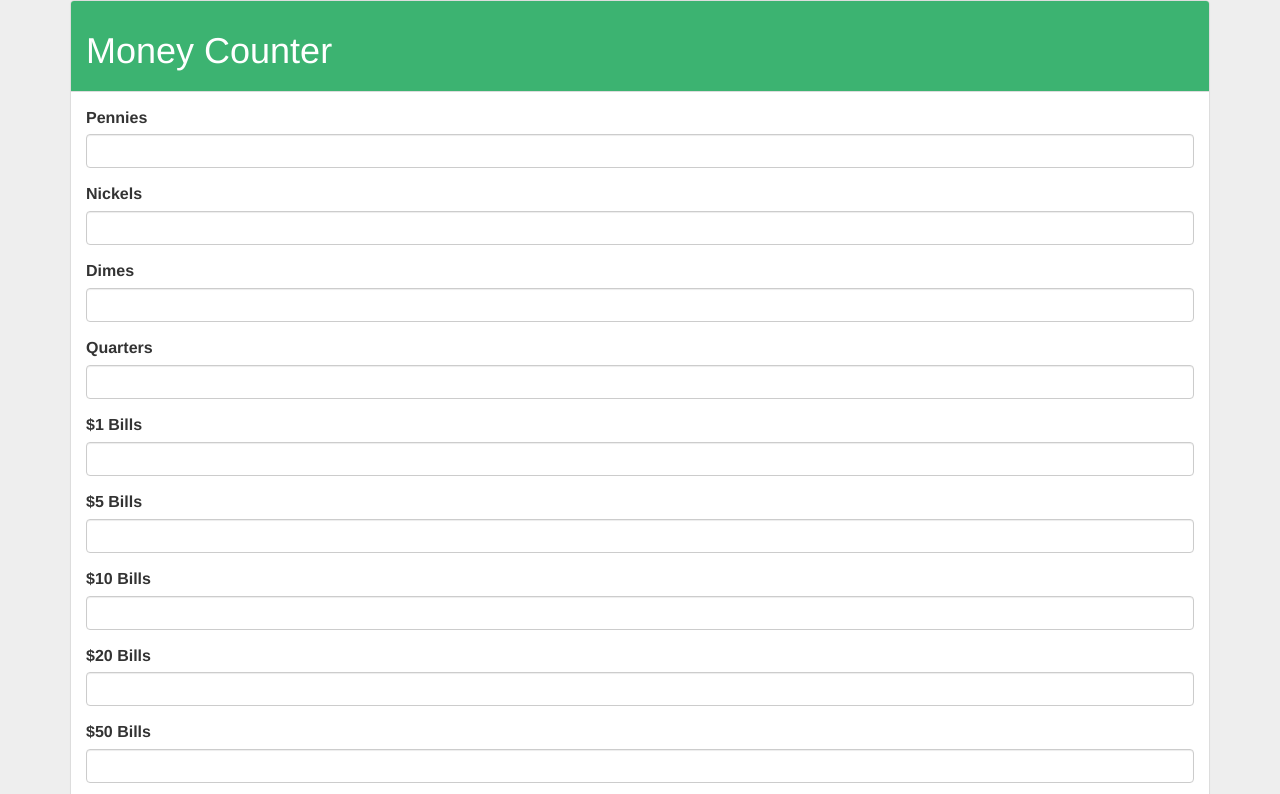
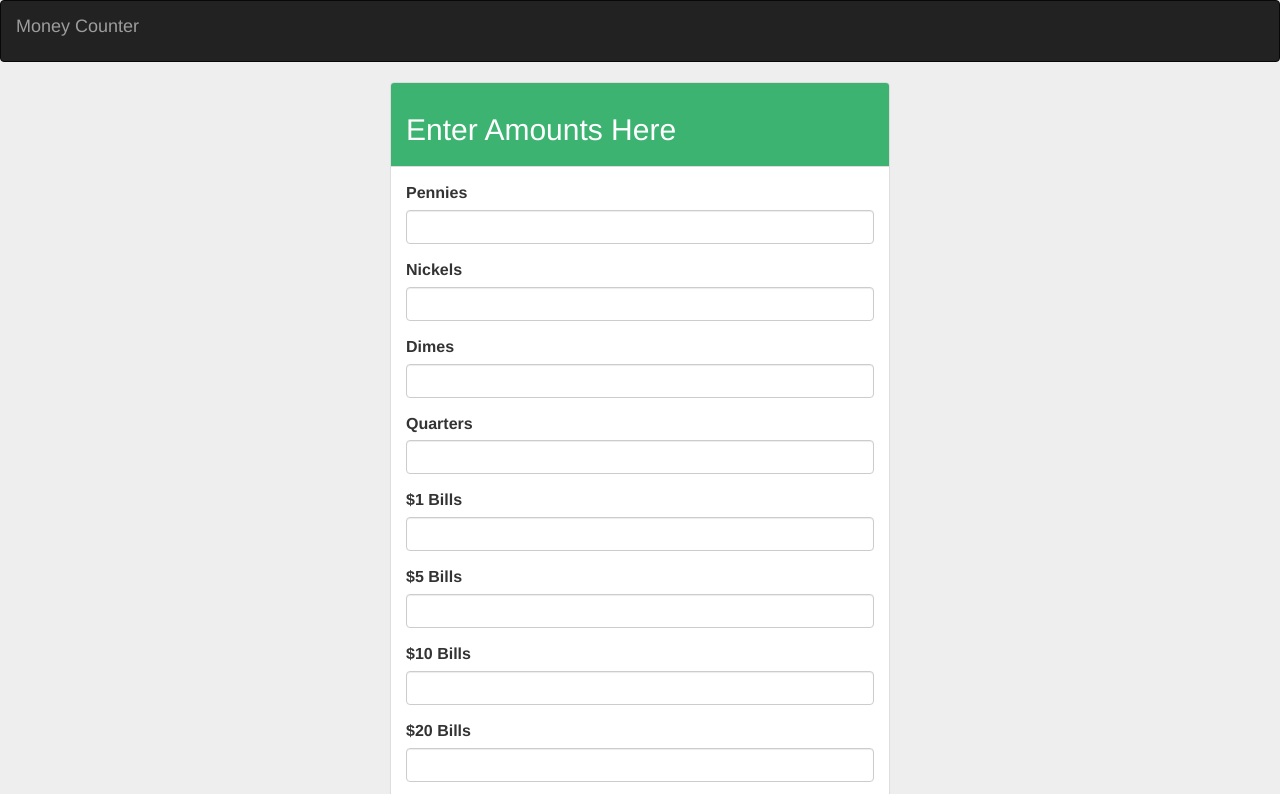
Before and after one commit to schumarty/money_count, a plain HTML site: page index.html in a window 1280 px wide. Shown: the top 794 px of the page. Drawn offline with nearby package versions, Linux system fonts and the light colour scheme.

Commit message:
Added navbars as header and footer. A few other styling tweeks.

```diff
--- a/css/custom.css
+++ b/css/custom.css
@@ -15,3 +15,11 @@ body {
 .currency-label {
   font-size: 1.6rem;
 }
+
+.money-panel {
+  max-width: 500px;
+}
+
+.copyright-footer {
+  margin-bottom: 0;
+}
--- a/index.html
+++ b/index.html
@@ -20,10 +20,14 @@
     <![endif]-->
   </head>
   <body>
+    <nav class="navbar navbar-inverse header-nav">
+      <p class="navbar-brand">Money Counter</p>
+    </nav>  <!-- header-nav -->
+
     <div class="container">
-      <div class="panel panel-default money-panel">
+      <div class="panel panel-default money-panel center-block">
         <div class="panel-heading">
-          <h1>Money Counter</h1>
+          <h2>Enter Amounts Here</h2>
         </div> <!-- panel-heading -->
         <div class="panel-body currency-card">
           <form class="form">
@@ -38,6 +42,12 @@
       </div> <!-- .panel -->
     </div> <!-- container -->
 
+    <nav class="navbar navbar-inverse navbar-bottom copyright-footer">
+      <div class="container-responsive">
+        <p class="navbar-text">&copy; 2017-<script type="text/javascript">document.write(new Date().getFullYear()); </script> Martin Schumacher</p>
+      </div>
+    </nav>
+
     <!-- jQuery (necessary for Bootstrap's JavaScript plugins) -->
     <script src="https://ajax.googleapis.com/ajax/libs/jquery/1.12.4/jquery.min.js"></script>
     <!-- Include all compiled plugins (below), or include individual files as needed -->
```
